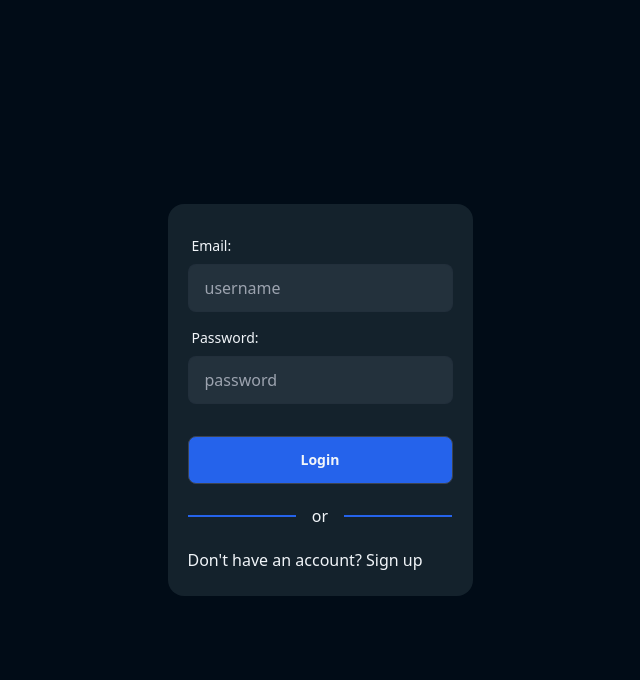
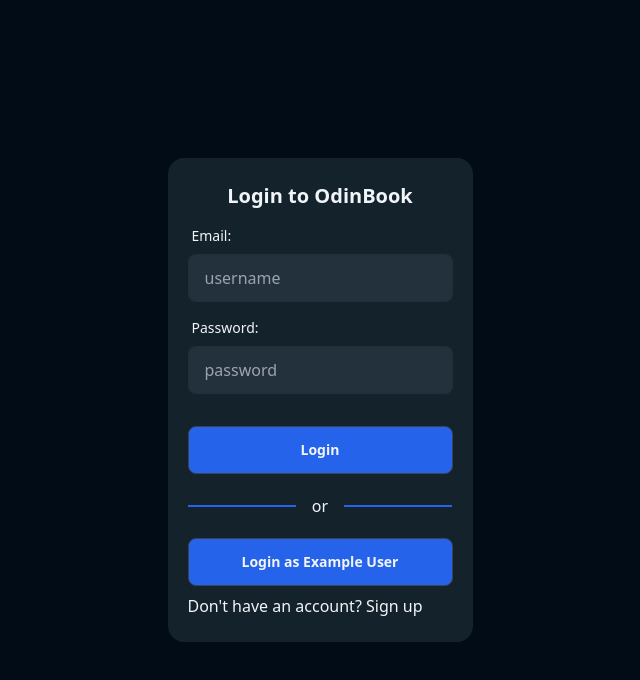
Before and after one commit to Lafetz/odinbook-frontend, a React (Create React App) app: page /login in a window 1280 px wide. Shown: the top 680 px of the page, without its empty margins (320-960 px from the left). Built offline with nearby package versions, Linux system fonts and the light colour scheme; no server answers.

Commit message:
add example login

```diff
--- /dev/null
+++ b/src/components/exampleUser.js
@@ -0,0 +1,56 @@
+import { useState } from "react";
+
+import { useNavigate } from "react-router-dom";
+export const ExampleUser = () => {
+  const navigate = useNavigate();
+  const [loading, setLoading] = useState(false);
+  const submitForm = async (e) => {
+    e.preventDefault();
+    const loginData = {
+      username: "example",
+      password: "123456789",
+    };
+    console.log(loginData);
+    setLoading(true);
+    const res = await fetch(
+      "https://odinbook-backend-c0h2.onrender.com/auth/login",
+      {
+        method: "POST",
+        mode: "cors",
+        headers: {
+          Accept: "application/json",
+          "Content-Type": "application/json",
+        },
+        body: JSON.stringify(loginData),
+      }
+    );
+    if (res.status === 200) {
+      setLoading(false);
+
+      const token = await res.json();
+      window.localStorage.setItem("token", JSON.stringify(token));
+      navigate("/");
+    } else if (res.status === 401) {
+      setLoading(false);
+    } else {
+      setLoading(false);
+    }
+  };
+  return (
+    <div className="form-control ">
+      {!loading && (
+        <button
+          onClick={submitForm}
+          className="btn bg-sideC hover:bg-sideD text-white"
+        >
+          Login as Example User
+        </button>
+      )}
+      {loading && (
+        <button className="btn bg-sideC hover:bg-sideD loading text-white">
+          Login as Example User
+        </button>
+      )}
+    </div>
+  );
+};
--- a/src/pages/login.js
+++ b/src/pages/login.js
@@ -1,6 +1,7 @@
 import { useState } from "react";
 import { Link } from "react-router-dom";
 import { useNavigate } from "react-router-dom";
+import { ExampleUser } from "../components/exampleUser";
 
 export const Login = () => {
   const navigate = useNavigate();
@@ -50,6 +51,7 @@
   return (
     <div className="w-full h-screen flex justify-center items-center bg-mainBg text-white">
       <div className="bg-cardBg p-6 px-5 rounded-2xl text-white flex flex-col gap-2">
+        <h1 className="font-bold w-fit m-auto text-xl">Login to OdinBook</h1>
         <form onSubmit={submitForm} className="flex flex-col gap-2">
           <div className="form-control">
             <label htmlFor="username" className="label">
@@ -93,7 +95,9 @@
             )}
           </div>
         </form>
+
         <div className="divider  before:bg-sideC after:bg-sideC ">or</div>
+        <ExampleUser />
         <span href="#" className="">
           Don't have an account?{" "}
           <Link className="hover:underline" to="/signup">
--- a/src/pages/signup.js
+++ b/src/pages/signup.js
@@ -89,6 +89,7 @@
 
       <div className="w-full h-screen flex justify-center items-center bg-mainBg text-white">
         <div className="bg-cardBg p-6 rounded-2xl text-white flex flex-col gap-2">
+          <h1 className="font-bold w-fit m-auto text-xl">Join OdinBook!</h1>
           <form onSubmit={submit}>
             <div className="form-control">
               <label htmlFor="email" className="label">
@@ -108,7 +109,7 @@
                 <span className="label-text text-white">name</span>
               </label>
               <input
-                minlength="6"
+                minLength="6"
                 required
                 id="name"
                 onChange={nameChange}
@@ -122,7 +123,7 @@
                 <span className="label-text text-white">username</span>
               </label>
               <input
-                minlength="6"
+                minLength="6"
                 required
                 id="username"
                 type="text"
@@ -136,7 +137,7 @@
                 <span className="label-text text-white">Password</span>
               </label>
               <input
-                minlength="6"
+                minLength="6"
                 required
                 onChange={passwordChange}
                 type="password"
```
